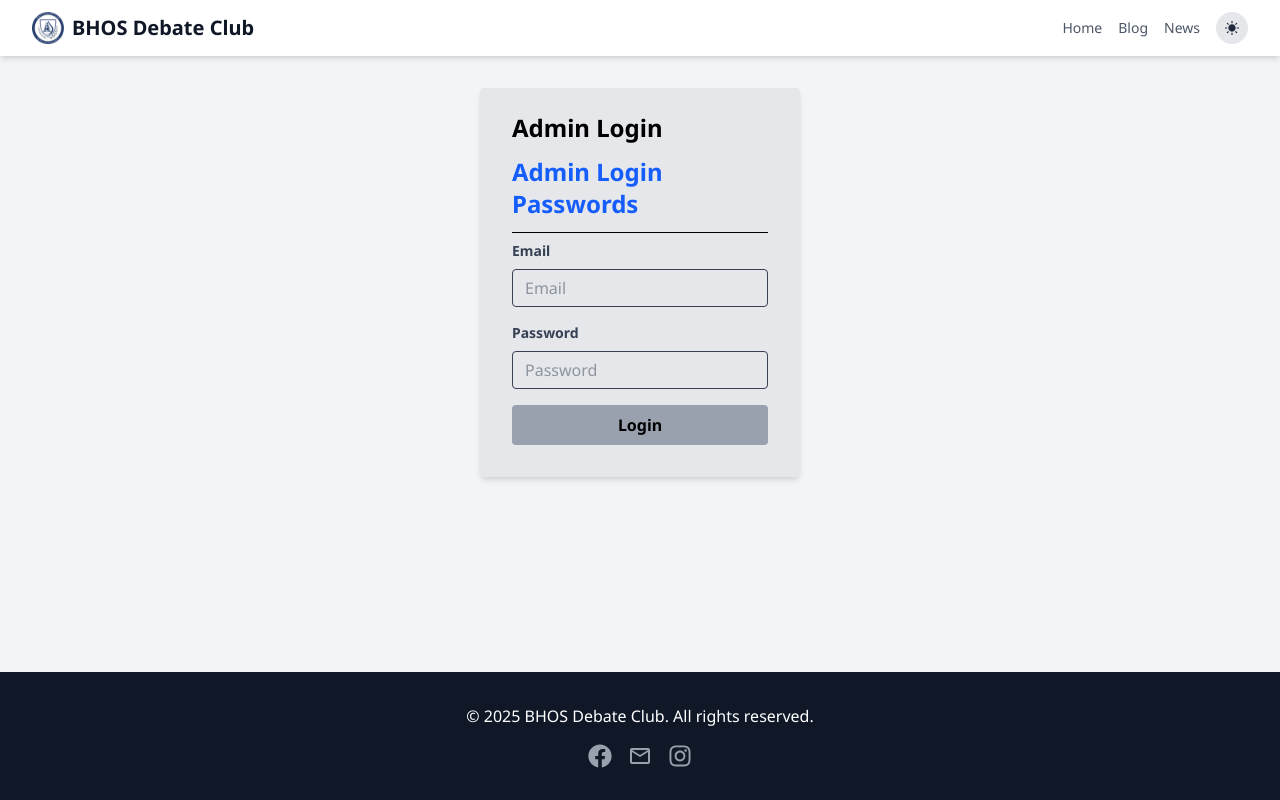
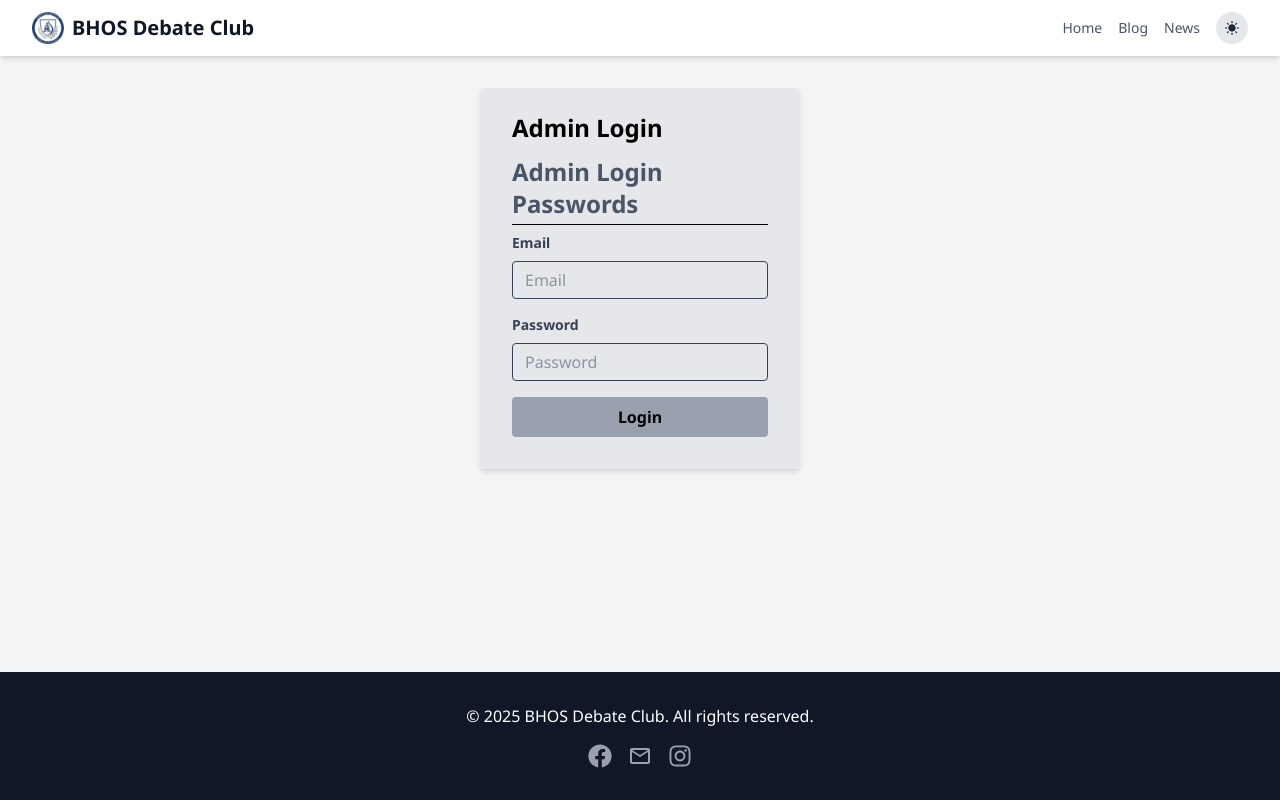
Before and after one commit to Amin-Asadullayev/bhos-debate-nextjs, a Next.js app: page /login in a window 1280 px wide. Built offline with nearby package versions, Linux system fonts and the light colour scheme; no server answers.

Commit message:
Update Login.jsx

```diff
--- a/src/components/Login.jsx
+++ b/src/components/Login.jsx
@@ -42,7 +42,7 @@ export default function LoginPage() {
       <Navbar />
       <form className=" w-full max-w-xs bg-gray-200 mx-auto shadow-md rounded px-8 pt-6 pb-8 mb-4 mt-8 dark:bg-gray-400" onSubmit={loginHandler}>
         <h1 className="font-bold text-2xl mb-3">Admin Login</h1>
-        <h2 className="font-bold text-2xl mb-3 text-blue-600 hover:underline cursor-pointer">
+        <h2 className="font-bold text-2xl mb-1 text-gray-600 hover:underline cursor-pointer">
           <a href="/password">Admin Login Passwords</a>
         </h2>
 
```
